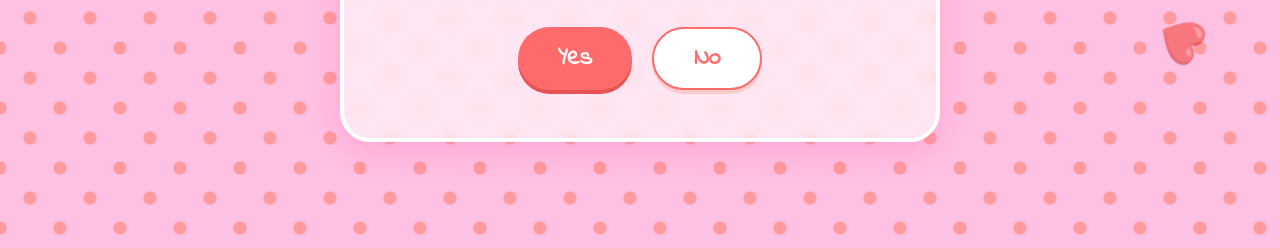
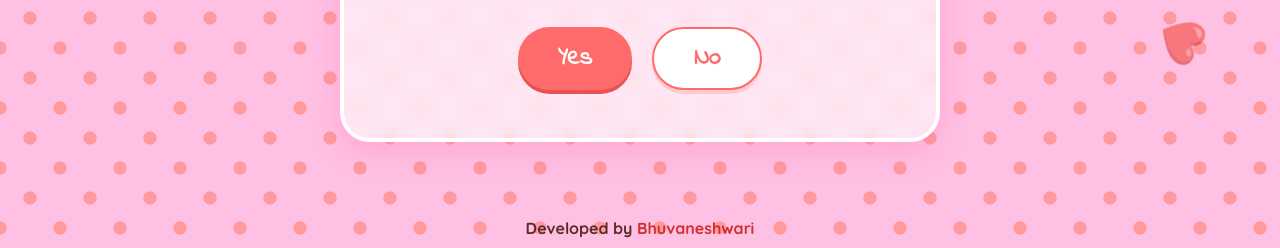
Before and after one commit to Bhuvaneshwari03/be-my-valentine, a website: page index.html in a window 1280 px wide. Shown: the part 552-800 px from the top of the page. Drawn offline with Linux system fonts and the light colour scheme.

Commit message:
feat: footer

```diff
--- a/index.html
+++ b/index.html
@@ -7,7 +7,7 @@
     <link rel="stylesheet" href="style.css" />
     <link rel="preconnect" href="https://fonts.googleapis.com">
     <link rel="preconnect" href="https://fonts.gstatic.com" crossorigin>
-    <link href="https://fonts.googleapis.com/css2?family=Indie+Flower&family=Pacifico&display=swap" rel="stylesheet">
+    <link href="https://fonts.googleapis.com/css2?family=Indie+Flower&family=Pacifico&family=Quicksand:wght@400;700&display=swap" rel="stylesheet">
     <link rel="preload" as="video" href="./InShot_20260203_190724193.mp4" type="video/mp4">
   </head>
   <body>
@@ -30,6 +30,11 @@
         <button id="noBtn" class="btn no-btn">No</button>
       </div>
     </div>
+
+    <div class="footer">
+      Developed by <a href="https://www.linkedin.com/in/bhuvaneshwari-dev/" target="_blank">Bhuvaneshwari</a>
+    </div>
+
     <script src="script.js"></script>
   </body>
 </html>
--- a/style.css
+++ b/style.css
@@ -199,3 +199,29 @@ h1 {
 
 /* We don't want a hover effect on the no button that invites clicking
    because it will move away, but a slight lift is fine briefly. */
+
+/* Footer Styling */
+.footer {
+    position: absolute;
+    bottom: 10px;
+    width: 100%;
+    width: 100%;
+    text-align: center;
+    font-family: 'Quicksand', sans-serif;
+    color: #5c2c2c;
+    font-size: 1rem;
+    font-weight: 600;
+    z-index: 100;
+}
+
+.footer a {
+    color: #d32f2f;
+    text-decoration: none;
+    font-weight: bold;
+    transition: color 0.3s ease;
+}
+
+.footer a:hover {
+    color: #ff5252;
+    text-decoration: underline;
+}
```
